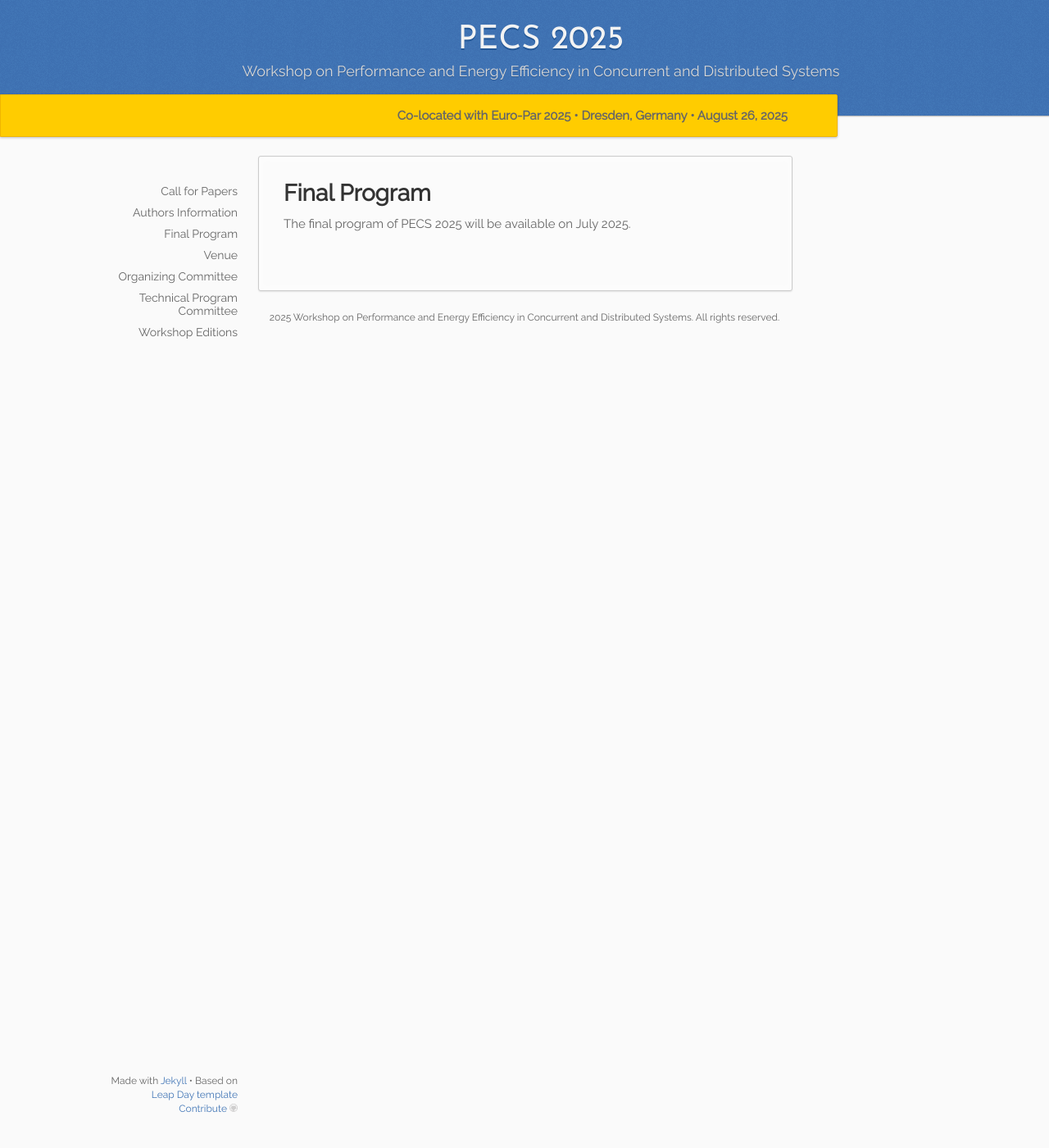
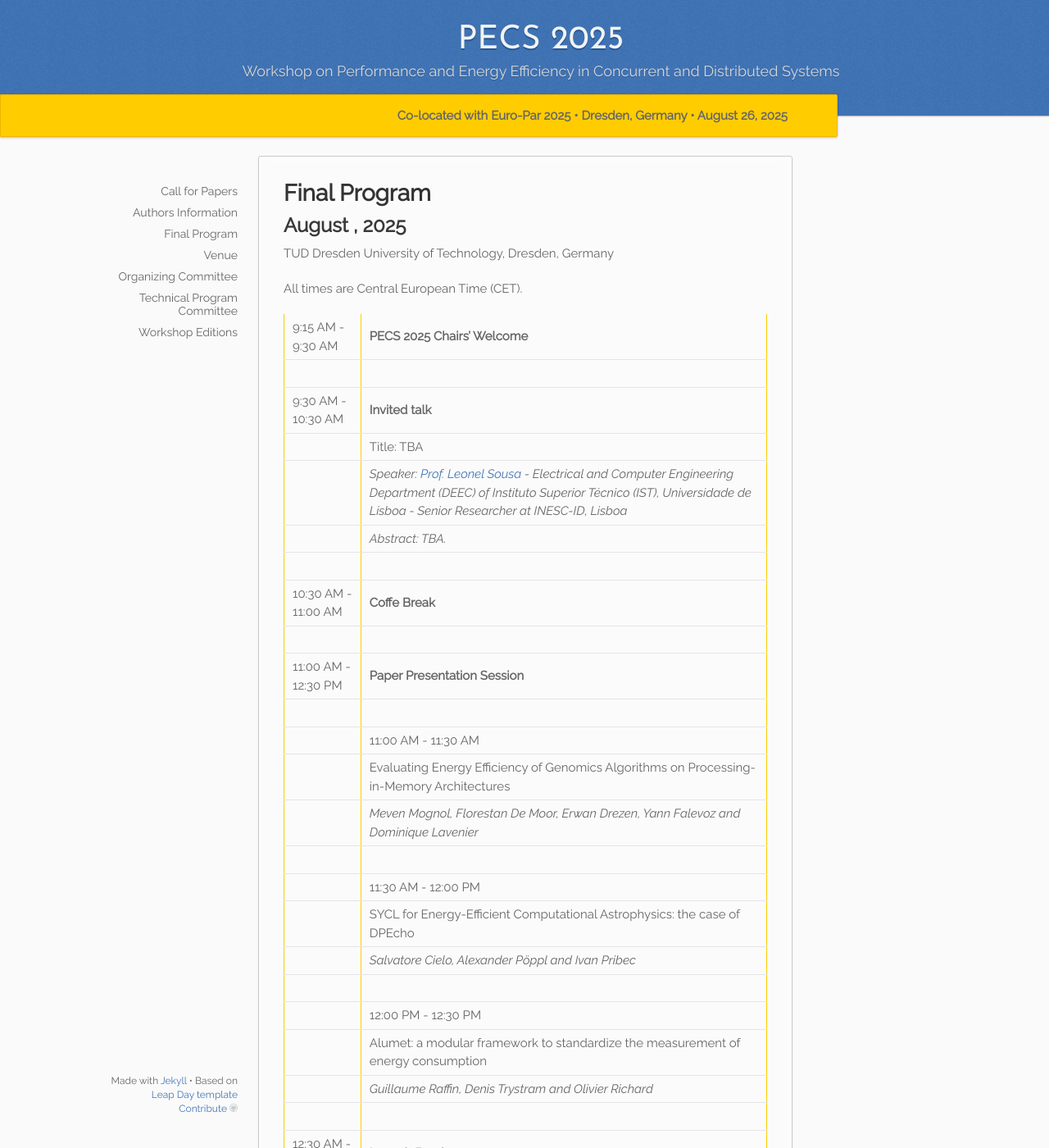
Before and after one commit to pecs-workshop/pecs-workshop.github.io, a Jekyll site: the page built from _2025/05.program.md, in a window 1280 px wide and 1400 px high. Shown: the whole window at 82% size. Built offline with Jekyll 4.4.1, drawn with Linux system fonts in a browser that asks for light colours; some of the changed text lies outside the part shown.

Commit message:
Program created

```diff
--- a/_2025/05.program.md
+++ b/_2025/05.program.md
@@ -6,6 +6,70 @@
 ---
 
 
+{% for coll in site.collections %}{% if coll.label == page.collection %}{% assign edition = coll %}{% endif %}{% endfor %}
+{%- assign year = page.collection -%}
 
 
-The final program of PECS 2025 will be available on July 2025.
+## August , 2025
+
+{{ edition.venue }}, {{ edition.location }}
+
+All times are Central European Time (CET).
+
+| 9:15 AM - 9:30 AM | **PECS 2025 Chairs' Welcome**
+| |
+| 9:30 AM - 10:30 AM | **Invited talk**
+| | Title: TBA
+| | *Speaker: [Prof. Leonel Sousa](https://www.cosenza.eu/) - Electrical and Computer Engineering Department (DEEC) of Instituto Superior Técnico (IST), Universidade de Lisboa - Senior Researcher at INESC-ID, Lisboa*
+| | *Abstract: TBA.*
+| |
+| 10:30 AM - 11:00 AM | **Coffe Break**
+| |
+| 11:00 AM - 12:30 PM | **Paper Presentation Session**
+| |
+| | 11:00 AM - 11:30 AM
+| | Evaluating Energy Efficiency of Genomics Algorithms on Processing-in-Memory Architectures
+| | *Meven Mognol, Florestan De Moor, Erwan Drezen, Yann Falevoz and Dominique Lavenier*
+| |
+| | 11:30  AM - 12:00 PM
+| | SYCL for Energy-Efficient Computational Astrophysics: the case of DPEcho
+| | *Salvatore Cielo, Alexander Pöppl and Ivan Pribec*
+| |
+| | 12:00 PM - 12:30 PM
+| | Alumet: a modular framework to standardize the measurement of energy consumption
+| | *Guillaume Raffin, Denis Trystram and Olivier Richard*
+| |
+| 12:30 AM - 01:00 PM | **Launch Break**
+| |
+| 02:00 PM - 03:30 PM | **Paper Presentation Session**
+| |
+| |
+| | 02:00 PM - 02:30 PM
+| | Mixed precision over GPU applied to a Microphysics model
+| | *Marcelo Augusto Sudo, Alvaro Luiz Fazenda and Roberto Pinto Souto*
+| |
+| | 02:30 PM - 03:00 PM
+| | Comparative Analysis of Energy Efficiency in Actor-Based Applications in Distributed Environments
+| | *Botond Szirtes and Melinda Tóth*
+| |
+| | 03:00 PM - 03:30 PM
+| | HPC Benchmark Game: Comparing Programming Languages Regarding Energy-Efficiency for Applications from the HPC Field
+| | *Max Lübke, Dorian Stoll, Bettina Schnor and Stefan Petri*
+| |
+| 03:30 PM - 04:00 PM | **Coffe Break**
+| |
+| 04:00 PM - 04:30 PM | **Paper Presentation Session**
+| |
+| | 04:00 PM - 04:30 PM
+| | Analysis of the carbon footprint of HPC
+| | *Guillaume Raffin, Denis Trystram and Olivier Richard*
+| |
+| | 04:30 PM - 05:00 PM
+| | Quantifying the Energy Consumption and Carbon Emissions of LLM Inference via Simulations
+| | *Miray Ozcan, Philipp Wiesner, Philipp Jan Weiß and Odej Kao*
+| |
+| | 05:00 PM - 05:30 PM
+| | OPTKIT: A Library for Energy Analysis with Runtime Optimization
+| | *Osman Yasal, Aleksandar Ilic and Didem Unat*
+| |
+| 05:30 PM - 05:40 PM | **Greeting message from PECS 2025 Chairs**
```
